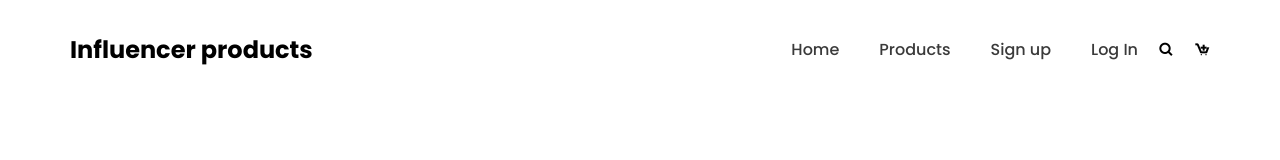
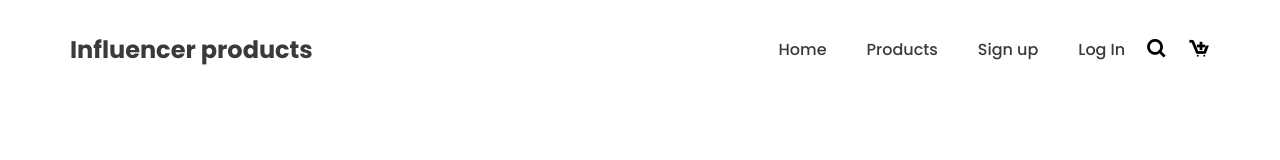
Before and after one commit to ahmed-1430/infulencer-products-web, a plain HTML site: page index.html in a window 1280 px wide. Drawn offline with nearby package versions, Linux system fonts and the light colour scheme.

Commit message:
navbar>brand-name style modified

```diff
--- a/index.html
+++ b/index.html
@@ -11,7 +11,7 @@
     <header class="poppins-regular">
         <nav class="nav-bar">
             <div class="nav-items">
-                <h3 class="brand-name">Influencer products</h3>
+                <h3 class="brand-name"><a href="#">Influencer products</a></h3>
                 <div class="nav-items-link">
                     <ul>
                         <li class="nav-link"><a href="#">Home</a></li>
--- a/styles/index.css
+++ b/styles/index.css
@@ -137,6 +137,10 @@ header {
     font-size: 1.5rem;
     font-weight: 700;
 }
+.brand-name a {
+    text-decoration: none;
+    color: #3A3A3A;
+}
 .nav-items ul {
     display: flex;
     align-items: center;
@@ -153,6 +157,7 @@ header {
 }
 .nav-items-link ul i {
     margin-left: 20px;
+    font-size: 1.4rem;
     font-weight: bold;
     align-items: center;
     cursor: pointer;
```
